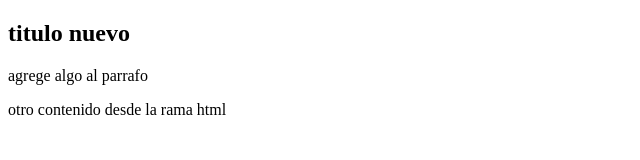
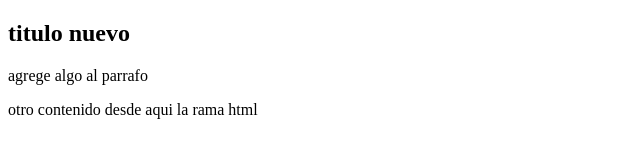
Before and after one commit to heimanantoni/repositorio-de-prueba-, a plain HTML site: page index.html in a window 1280 px wide. Shown: the full height of the page, 0-640 px from the left. Drawn offline with Linux system fonts and the light colour scheme.

Commit message:
cambio 3

```diff
--- a/index.html
+++ b/index.html
@@ -11,7 +11,7 @@
 <body>
     <h2>titulo nuevo </h2>
     <p>agrege algo al parrafo</p>
-    <p>otro contenido desde la rama html</p>
+    <p>otro contenido desde aqui la rama html</p>
 </body>
 
 </html>
```
